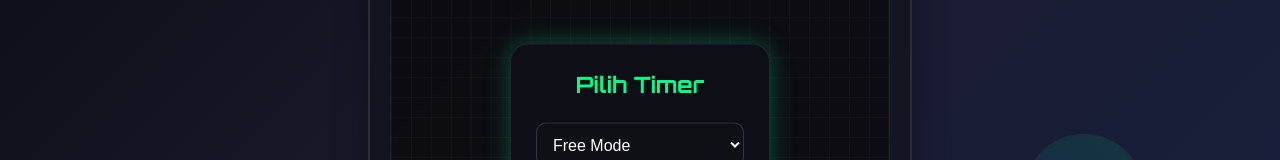
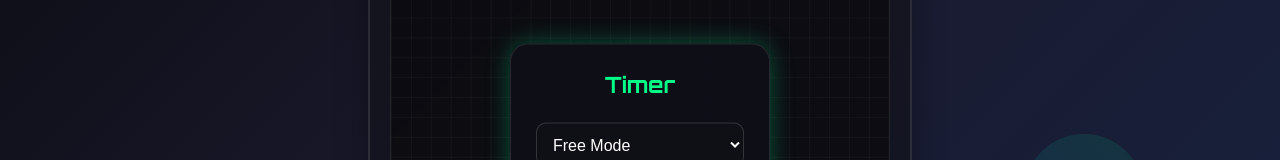
Before and after one commit to alcxaa/Snake-Game, a plain HTML site: page index.html in a window 1280 px wide. Shown: the part 346-506 px from the top of the page. Drawn offline with Linux system fonts and the light colour scheme.

Commit message:
Update index.html

```diff
--- a/index.html
+++ b/index.html
@@ -54,7 +54,7 @@
 
     <!-- TIMER MENU -->
     <div id="timerMenu">
-        <h2 class="timer-title">Pilih Timer</h2>
+        <h2 class="timer-title">Timer</h2>
         <select id="timerSelect" class="timer-select">
             <option value="0">Free Mode</option>
             <option value="60">1 Minute</option>
```
